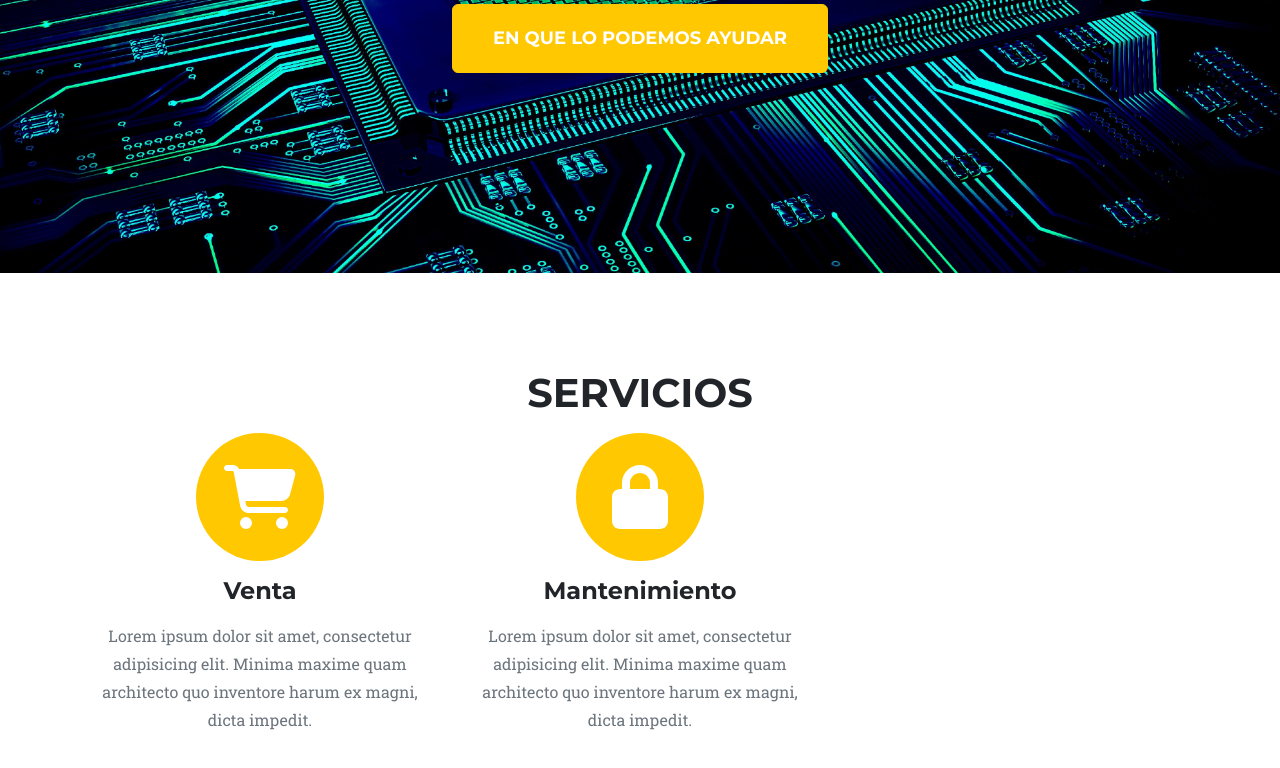
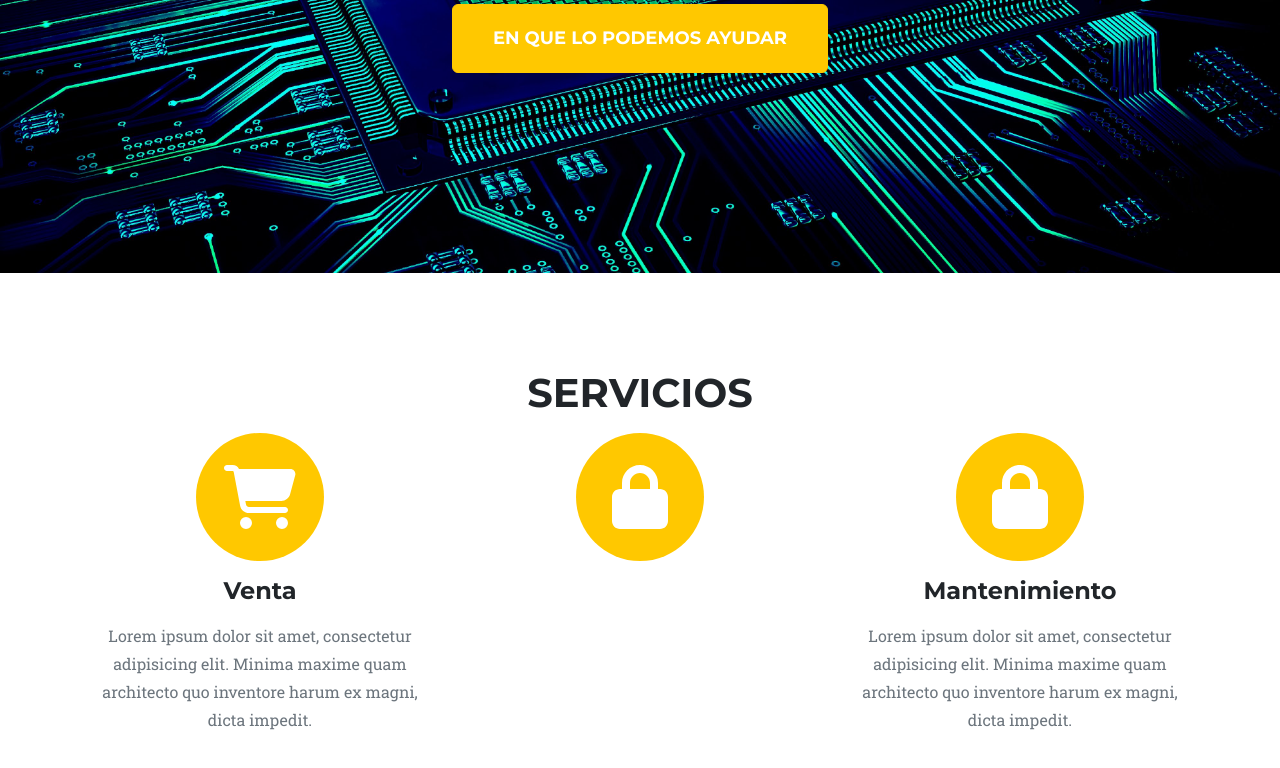
Before and after one commit to kevcorti/WebPage, a plain HTML site: page index.html in a window 1280 px wide. Shown: the part 336-1104 px from the top of the page. Drawn offline with nearby package versions, Linux system fonts and the light colour scheme.

Commit message:
Update index.html

```diff
--- a/index.html
+++ b/index.html
@@ -62,9 +62,17 @@
                             <i class="fas fa-circle fa-stack-2x text-primary"></i>
                             <i class="fas fa-lock fa-stack-1x fa-inverse"></i>
                         </span>
+
+                    </div>
+                    <div class="col-md-4">
+                        <span class="fa-stack fa-4x">
+                            <i class="fas fa-circle fa-stack-2x text-primary"></i>
+                            <i class="fas fa-lock fa-stack-1x fa-inverse"></i>
+                        </span>
                         <h4 class="my-3">Mantenimiento</h4>
                         <p class="text-muted">Lorem ipsum dolor sit amet, consectetur adipisicing elit. Minima maxime quam architecto quo inventore harum ex magni, dicta impedit.</p>
                     </div>
+
                 </div>
             </div>
         </section>
```
